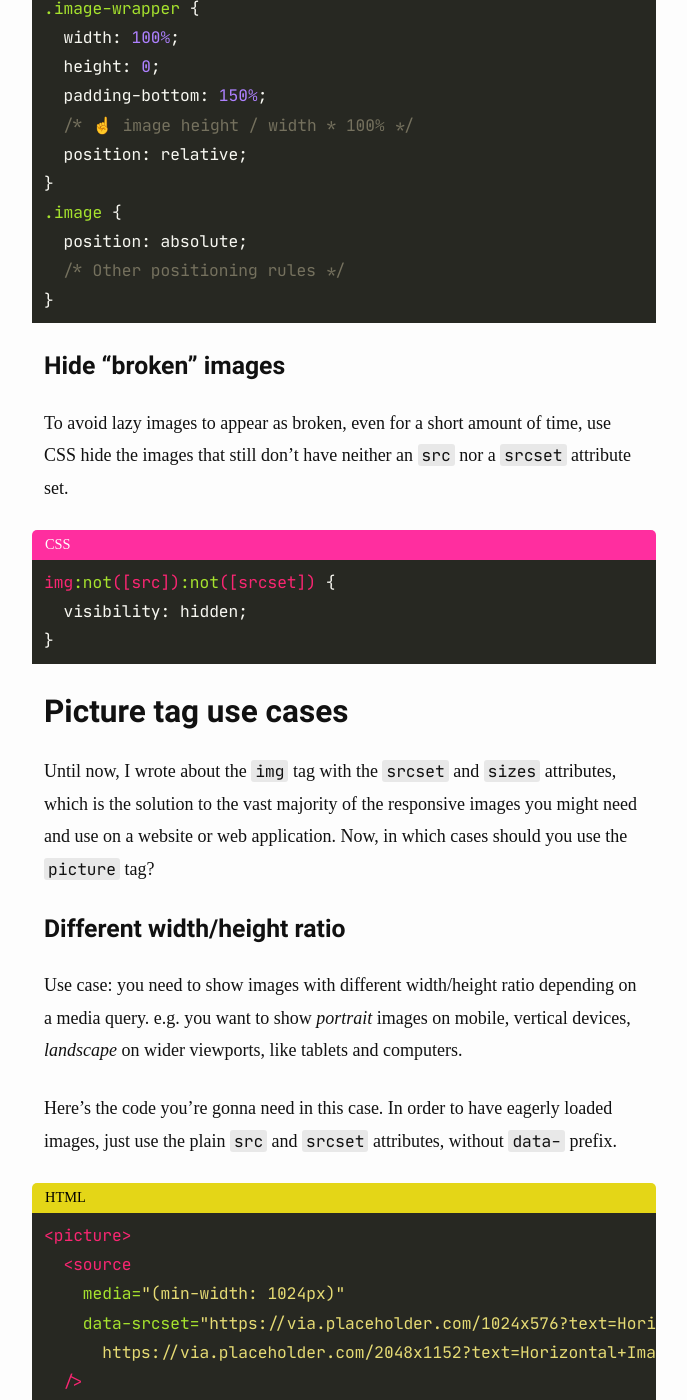
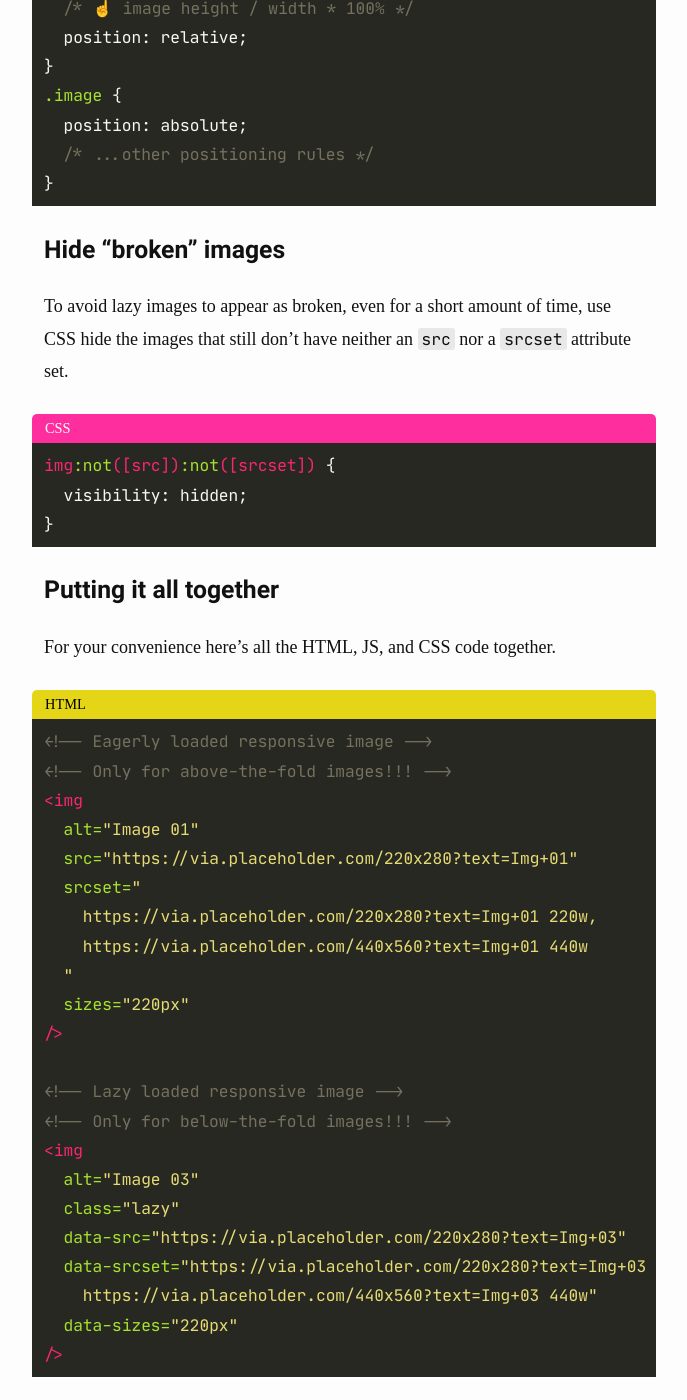
Before and after one commit to verlok/verlok.github.io, a Jekyll site: the page built from _posts/2020-05-24-lazy-load-responsive-images-in-2020-srcset-sizes-picture-webp.md, in a window 1280 px wide and 1400 px high, scrolled down 5128 px. Shown: the whole window, without its empty margins (296-983 px from the left). Built offline with Jekyll 4.4.1, drawn with Linux system fonts in a browser that asks for light colours; some web fonts are replaced; some of the changed text lies outside the part shown.

Commit message:
Added "putting it all together" code part

````diff
--- a/_posts/2020-05-24-lazy-load-responsive-images-in-2020-srcset-sizes-picture-webp.md
+++ b/_posts/2020-05-24-lazy-load-responsive-images-in-2020-srcset-sizes-picture-webp.md
@@ -154,6 +154,67 @@ The universal solution to do that is to use the vertical padding trick, while in
 
 
 ```css
+.image-wrapper {
+  width: 100%;
+  height: 0;
+  padding-bottom: 150%;
+  /* ☝️ image height / width * 100% */
+  position: relative;
+}
+.image {
+  position: absolute;
+  /* ...other positioning rules */
+}
+```
+
+### Hide "broken" images
+
+To avoid lazy images to appear as broken, even for a short amount of time, use CSS hide the images that still don't have neither an `src` nor a `srcset` attribute set.
+
+```css
+img:not([src]):not([srcset]) {
+  visibility: hidden;
+}
+```
+
+### Putting it all together
+
+For your convenience here's all the HTML, JS, and CSS code together.
+
+```html
+<!-- Eagerly loaded responsive image -->
+<!-- Only for above-the-fold images!!! -->
+<img
+  alt="Image 01"
+  src="https://via.placeholder.com/220x280?text=Img+01"
+  srcset="
+    https://via.placeholder.com/220x280?text=Img+01 220w,
+    https://via.placeholder.com/440x560?text=Img+01 440w
+  "
+  sizes="220px"
+/>
+
+<!-- Lazy loaded responsive image -->
+<!-- Only for below-the-fold images!!! -->
+<img
+  alt="Image 03"
+  class="lazy"
+  data-src="https://via.placeholder.com/220x280?text=Img+03"
+  data-srcset="https://via.placeholder.com/220x280?text=Img+03 220w,
+    https://via.placeholder.com/440x560?text=Img+03 440w"
+  data-sizes="220px"
+/>
+```
+
+```js
+var lazyLoad = new LazyLoad({
+  elements_selector: ".lazy"
+  cancel_on_exit: true
+  //☝️ recommended options
+});
+```
+
+```css
 /*
 Images container to occupy space
 when the images aren't loaded yet
@@ -167,19 +228,19 @@ when the images aren't loaded yet
 }
 .image {
   position: absolute;
-  /* Other positioning rules */
+  /* ...other positioning rules */
 }
-```
 
-### Hide "broken" images
-
-To avoid lazy images to appear as broken, even for a short amount of time, use CSS hide the images that still don't have neither an `src` nor a `srcset` attribute set.
-
-```css
+/*
+Hide "broken" images before
+they start loading
+*/
 img:not([src]):not([srcset]) {
   visibility: hidden;
 }
 ```
+
+And that's it for the simple `img` tag.
 
 ## Picture tag use cases
 
````
